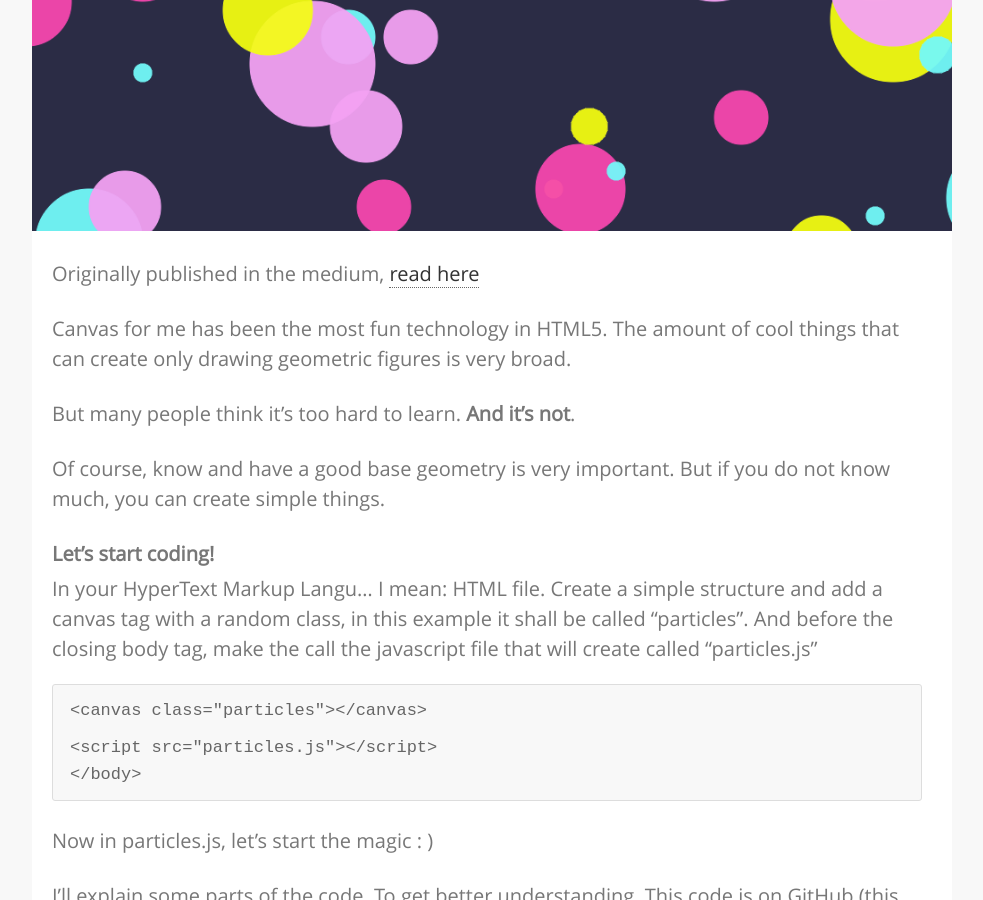
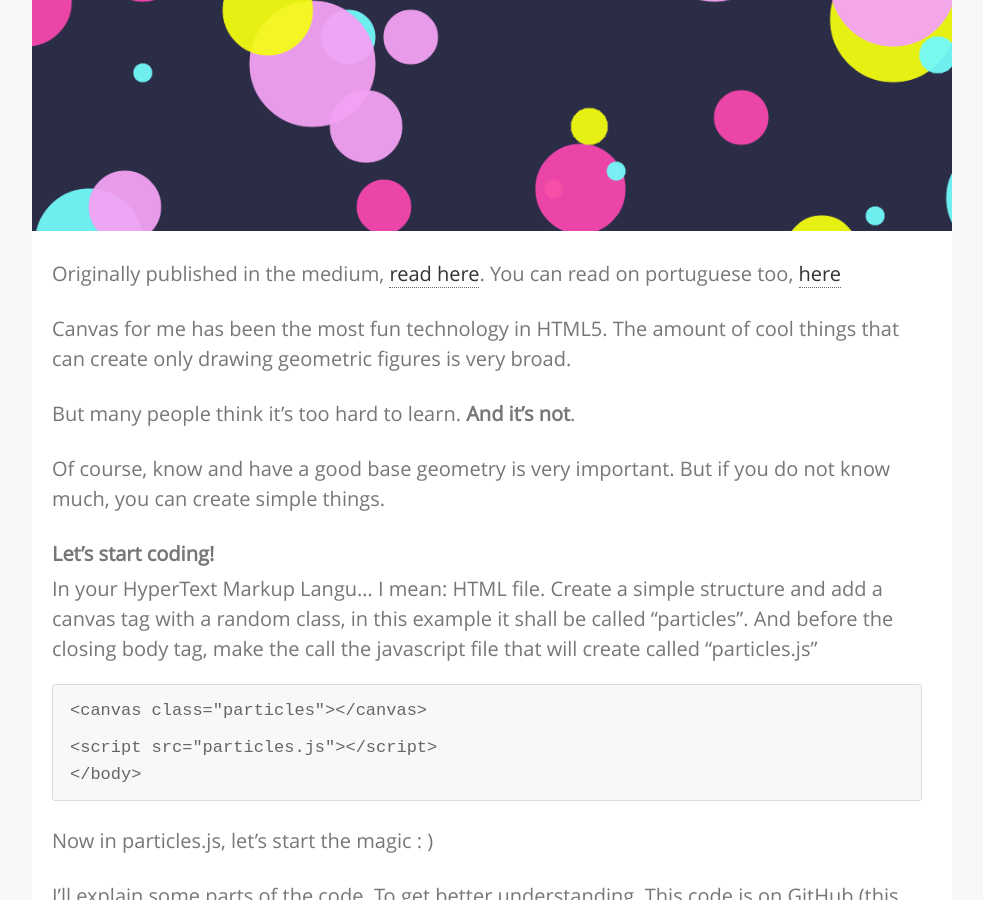
Before and after one commit to raphamorim/raphamorim.github.com, a Jekyll site: the page built from _posts/2015-01-11-draw-particles-using-html5-canvas.md, in a window 1280 px wide and 900 px high, scrolled down 304 px. Shown: the whole window, without its empty margins (148-1131 px from the left). Built offline with Jekyll 4.4.1, drawn with Linux system fonts in a browser that asks for light colours; nearby versions of some CDN libraries; comment, search, counter and statistics services are not loaded.

Commit message:
Added portugues link to article

```diff
--- a/_posts/2015-01-11-draw-particles-using-html5-canvas.md
+++ b/_posts/2015-01-11-draw-particles-using-html5-canvas.md
@@ -11,7 +11,9 @@ image: 'assets/images/experiments/particles.jpg'
 ####<img src="/assets/images/experiments/particles.jpg" alt="Particles" />
 
 Originally published in the medium, [read
-here](https://medium.com/@raphamorim/draw-particles-using-html5-canvas-6151ab214f7a)
+here](https://medium.com/@raphamorim/draw-particles-using-html5-canvas-6151ab214f7a).
+You can read on portuguese too,
+[here](http://imasters.com.br/front-end/web-standards/desenhando-particulas-usando-html5-canvas/)
 
 <!-- more -->
 
```
Also changed, not shown: 2 other files.
